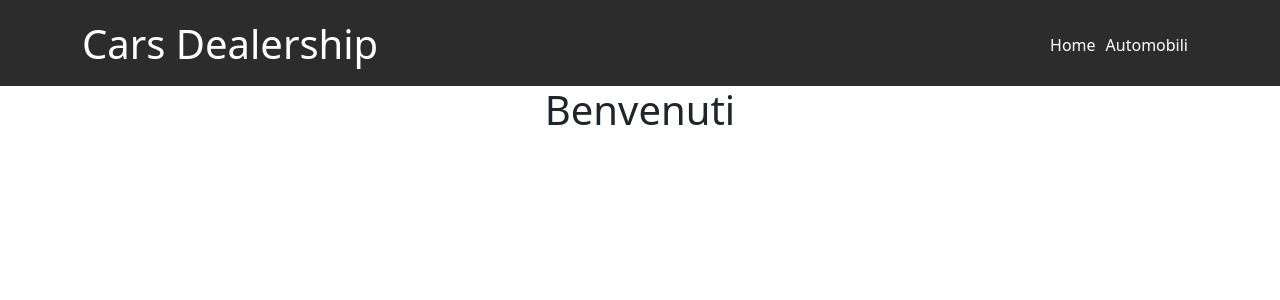
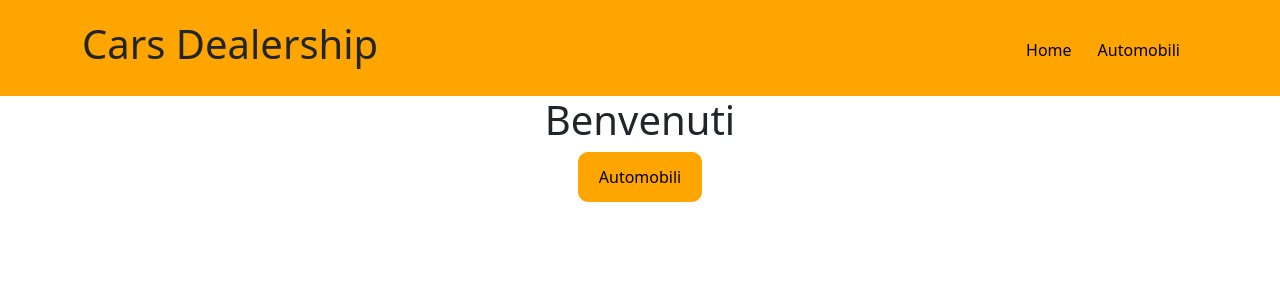
Before and after one commit to DarioLoForti/vite-dealership, a Vue app: page / in a window 1280 px wide. Shown: the top 300 px of the page. Built offline with nearby package versions, Linux system fonts and the light colour scheme.

Commit message:
modifiche

```diff
--- a/src/components/CarCard.vue
+++ b/src/components/CarCard.vue
@@ -27,20 +27,20 @@ export default {
 }
 </script>
 <template lang="">
-    <div class="col-3">
-        <router-link :to="{name: 'car', params: {slug: car.slug} }">
-            <div class="card my-2">
-                <div class="card-image-top">
+    <div class="col-4">
+        <router-link class="text-decoration-none" :to="{name: 'car', params: {slug: car.slug} }">
+            <div class="card my-2 altezza-card color">
+                <div class="card-image-top m-3">
                     <img :src="getUrlImage()" alt="car.modello">
                 </div>
                 <div class="card-title">
-                    <h1 class="text-center">{{car['marca']}}</h1>
-                    <h2 class="text-center">{{car['modello']}}</h2>
+                    <h2 class="text-center">{{car['marca']}}</h2>
+                    <h4 class="text-center">{{car['modello']}}</h4>
                 </div>
                 <div class="card-body">
-                    <p>{{car['tipologia']}}</p>
-                    <p>{{car['cambio']}}</p>
-                    <p>Prezzo: &euro{{car['prezzo']}}</p>
+                    <p>Tipo: {{car['tipologia']}}</p>
+                    <p>Cambio: {{car['cambio']}}</p>
+                    <p>Prezzo: &euro;{{car['prezzo']}}</p>
                 </div>
             </div>
         </router-link>
@@ -51,4 +51,16 @@ export default {
 img{
     width: 150px;
 }
+.altezza-card{
+    min-height: 500px;
+    box-shadow: 0 0 5px rgba(0, 0, 0, 0.3);
+
+    &:hover{
+
+        box-shadow: 0 0 5px rgba(0, 0, 0, 0.8);
+    }
+}
+.color{
+    background-color: rgb(253, 172, 22);
+}
 </style>
--- a/src/components/Header.vue
+++ b/src/components/Header.vue
@@ -33,22 +33,30 @@ export default {
 
 header{
     width: 100%;
-    background-color: rgb(44, 44, 44);
+    background-color: orange;
     padding-top: 20px;
-    h1{
-        color: white;
-    }
+
     ul{
         display: flex;
         list-style: none;
         li{
             line-height: 50px;
-            color: white;
+            color: black;
             margin-right: 10px;
+            padding: 5px 4px;
 
             a{
                 text-decoration: none;
-                color: white;
+                color: black;
+                padding: 5px 4px;
+
+                &:hover{
+                    color: rgb(63, 63, 63);
+                    border-radius: 5px;
+
+                    box-shadow: 0 0 5px rgba(0, 0, 0, 0.3);
+
+                }
             }
         }
     }
--- a/src/pages/AppCars.vue
+++ b/src/pages/AppCars.vue
@@ -29,11 +29,11 @@ export default {
 }
 </script>
 <template lang="">
-    <div>
+    <div class="color">
         <div class="container">
             <div class="row">
-                <div class="col-12">
-                    <h1></h1>
+                <div class="col-12 text-center my-4">
+                    <h1>Elenco automobili</h1>
                 </div>
             </div>
             <div class="row">
@@ -45,5 +45,7 @@ export default {
 <style lang="scss" scoped>
 @use '../styles/generals.scss' as *;
 
-
+    // .color{
+    //     background-color: orange;
+    // }
 </style>
--- a/src/pages/AppHome.vue
+++ b/src/pages/AppHome.vue
@@ -4,13 +4,26 @@ export default {
 }
 </script>
 <template lang="">
-    <div>
+    <div class="text-center ">
         <h1 class='text-center'> Benvenuti </h1>
+        <router-link class="text-decoration-none color" :to="{ name: 'cars'}"><button class="bottone">{{'Automobili'}}</button></router-link>
+
 
     </div>
 </template>
 <style lang="scss" scoped>
-    @use '../styles/generals.scss' as*;
+@use '../styles/generals.scss' as*;
+.bottone {
+padding: 12px 20px;
+background-color: orange;
+border: 1px solid orange;
+border-radius: 10px;
+    &:hover {
+        background-color: white;
+        color: orange;
+        border: 2px solid orange;
+    }
+}
 
 
 </style>
--- a/src/pages/AppSingleCar.vue
+++ b/src/pages/AppSingleCar.vue
@@ -42,19 +42,15 @@ export default {
 <template lang="">
     <div class="container">
         <div class="row" v-if="success">
-            <div class="col-12">
-                <div class="image d-flex justify-content-center">
+            <div class="col-12 mt-5">
+                <div class="row ">
+                    <div class="col-6 image d-flex justify-content-center">
                         <img :src="getUrlImage()" alt="car.modello">
                     </div>
-                <div class="col-12">
-                    <h1 class="text-center py-5">Marca: {{ car.marca }} </h1>
-                </div>
-                <div class="col-12">
-                    <h1 class="text-center py-5">Modello: {{ car.modello }} </h1>
-                </div>
-                <div class="col-12">
-                    <p> Prezzo: {{car.prezzo}}</p>
-                </div>
+
+                    <div class="col-6">
+                        <div class="row ms-4">
+
                             <div class="col-12">
                                 <p> Alimentazione:  {{car.alimentazione}} </p>
                             </div>
@@ -85,6 +81,19 @@ export default {
                         </div>
                     </div>
                 </div>
+                <div class="col-12">
+                    <h1 class="">Marca: {{ car.marca }} </h1>
+                </div>
+                <div class="col-12">
+                    <h1 class="">Modello: {{ car.modello }} </h1>
+                </div>
+                <div class="col-12 text-end">
+                    <p> Prezzo: {{car.prezzo}}</p>
+
+                </div>
+            </div>
+        </div>
+    </div>
 </template>
 <style lang="scss" scoped>
 @use '../styles/generals.scss' as*;
```
Lines whose indentation alone changed are shown as unchanged.
